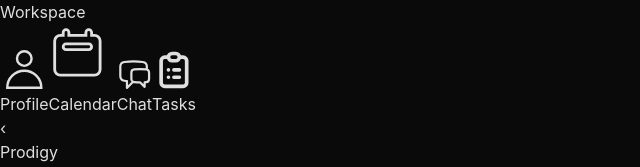
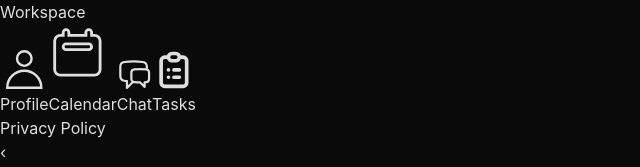
Before and after one commit to Jpmac110205/jarvis, a React (Vite) app: page / in a window 1280 px wide. Shown: the top 167 px of the page, without its empty margins (0-640 px from the left). Built offline with nearby package versions, Linux system fonts and the light colour scheme; no server answers.

Commit message:
Added privacy policy button

```diff
--- a/src/components/LeftPanel/Left.tsx
+++ b/src/components/LeftPanel/Left.tsx
@@ -11,11 +11,11 @@ export function LeftPanel({
   const active = "bg-gradient-to-r from-blue-600/20 to-blue-500/10 text-white border border-blue-500/30 shadow-lg shadow-blue-500/10";
 
   return (
-    <aside className="min-h-screen w-64 bg-neutral-900/40 backdrop-blur-xl border-r border-neutral-800/50 p-5 shadow-2xl">
+    <aside className="min-h-screen w-64 bg-neutral-900/40 backdrop-blur-xl border-r border-neutral-800/50 p-5 shadow-2xl flex flex-col">
       <h2 className="text-xs uppercase tracking-wider text-neutral-500 mb-6 font-semibold">
         Workspace
       </h2>
-      <ul className="space-y-2 text-sm">
+      <ul className="space-y-2 text-sm flex-1">
         <button
           className={`${base} ${middle === "profile" ? active : inactive} flex items-center h-11`}
           onClick={() => onSelect("profile")}
@@ -89,6 +89,13 @@ export function LeftPanel({
           <span className="font-medium">Settings</span>
         </button> */}
       </ul>
+      <button
+        onClick={() => window.open("https://docs.google.com/document/d/e/2PACX-1vRNCM7fMJ_IZc6fmN-d4EHUMLLroW9dvjqNbeQnVpPR1agEabZASjKCYFgd69OQpQ/pub", "_blank")}
+        className="mt-6 w-full px-4 py-3 rounded-xl border border-blue-500/40 bg-blue-500/10 text-blue-100 hover:bg-blue-500/20 transition-all font-medium"
+      >
+        Privacy Policy
+      </button>
     </aside>
+
   );
 }
--- a/src/components/MiddlePanel/Settings.tsx
+++ b/src/components/MiddlePanel/Settings.tsx
@@ -213,12 +213,7 @@ export function SettingsPanel() {
             Clear now
           </button>
         </div>
-        <button
-          onClick={() => window.open("https://docs.google.com/document/d/e/2PACX-1vRNCM7fMJ_IZc6fmN-d4EHUMLLroW9dvjqNbeQnVpPR1agEabZASjKCYFgd69OQpQ/pub", "_blank")}
-          className="w-full px-4 py-3 rounded-xl border border-blue-500/40 bg-blue-500/10 text-blue-100 hover:bg-blue-500/20 transition-all font-medium"
-        >
-          Privacy Policy
-        </button>
+
       </section>
     </div>
   );
```
